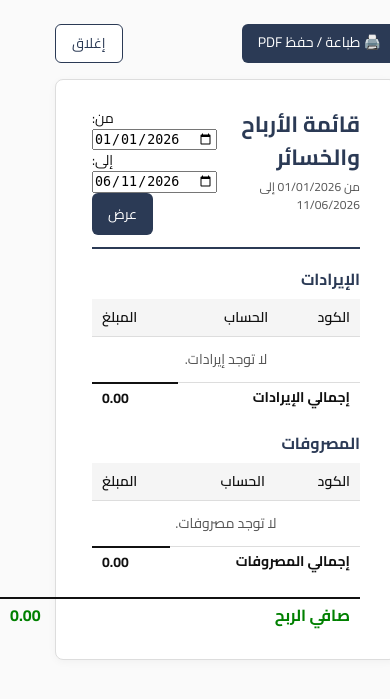
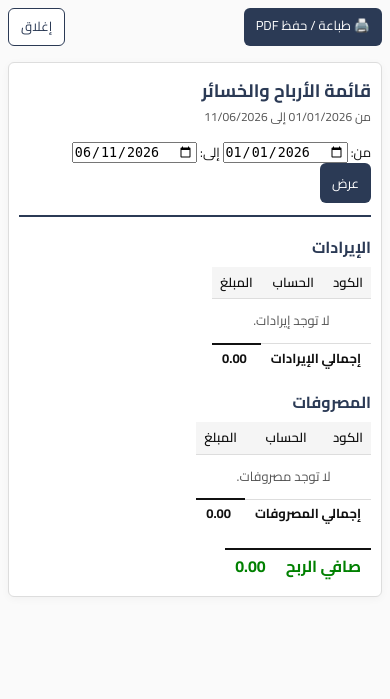
Before and after one commit to Ismaelm89/Roma-ERP, a Django app: page /reports/pnl/ in a window 390 px wide. Shown: the top 699 px of the page. Run offline with Django 5.2, Linux system fonts and the light colour scheme; the visitor is signed in with stand-in values (Sample User, id 1); data comes from the database, SQL or seed files in the repository; data that the repository does not hold is empty.

Commit message:
Mobile-friendly custom pages (dashboard, reports/opening base, production sheet)
Add viewport meta + responsive @media screen rules to the three standalone templates: smaller paddings, wrapping toolbars/topbar, single-column charts/consume/stages on phones, and wide tables become horizontally swipeable inside the page. Print CSS untouched. Verified at 390px: dashboard, trial balance, opening wizard, admin list and the production sheet all fit with no body overflow.

Co-Authored-By: Claude Opus 4.8 <noreply@anthropic.com>

```diff
--- a/templates/sales/_base_print.html
+++ b/templates/sales/_base_print.html
@@ -2,6 +2,7 @@
 <html lang="ar" dir="rtl">
 <head>
 <meta charset="utf-8">
+<meta name="viewport" content="width=device-width, initial-scale=1">
 <title>{% block title %}Roma ERP{% endblock %}</title>
 <link rel="preconnect" href="https://fonts.googleapis.com">
 <link rel="preconnect" href="https://fonts.gstatic.com" crossorigin>
@@ -92,6 +93,20 @@ td.num, th.num { text-align: left; font-variant-numeric: tabular-nums; }
     font-size: 12px;
 }
 
+/* موبايل: حشو أصغر + الجداول العريضة بتتسحب أفقياً جوّه الصفحة بدل ما تكسر الشاشة. */
+@media screen and (max-width: 768px) {
+    body { padding: 8px; font-size: 13px; }
+    .toolbar { flex-wrap: wrap; gap: 6px; }
+    .btn { padding: 8px 12px; font-size: 13px; }
+    .page { padding: 14px 10px; border-radius: 6px; }
+    h1 { font-size: 18px; }
+    table { display: block; overflow-x: auto; white-space: nowrap;
+            -webkit-overflow-scrolling: touch; }
+    th, td { padding: 6px 8px; }
+    .header-grid { grid-template-columns: 1fr; }
+    .meta-block { text-align: right; }
+}
+
 @media print {
     body { background: white; padding: 0; }
     .toolbar, .no-print { display: none !important; }
```
Also changed, not shown: templates/core/dashboard.html (+15 -0 lines), templates/manufacturing/production_order_print.html (+16 -0 lines).
